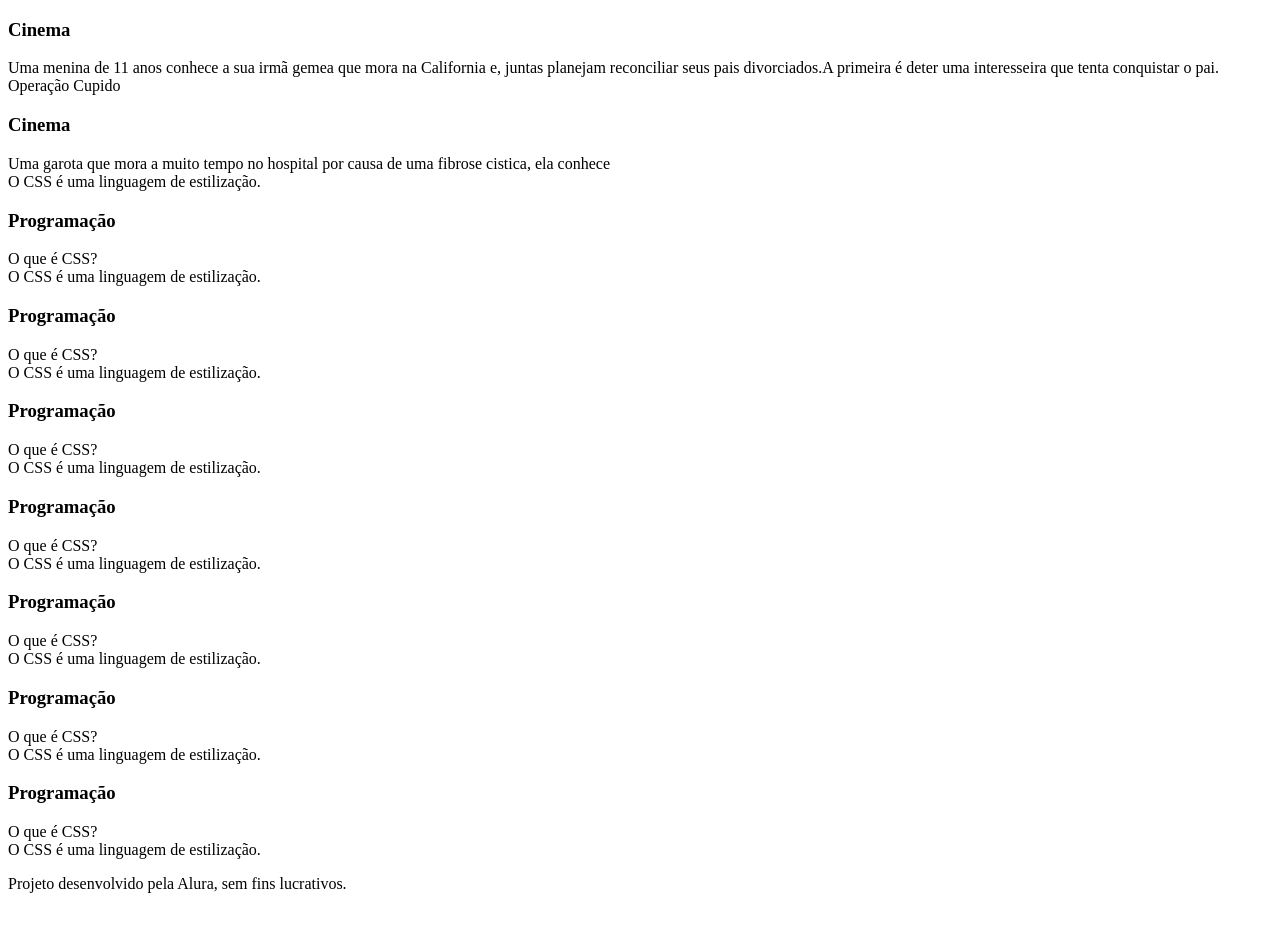
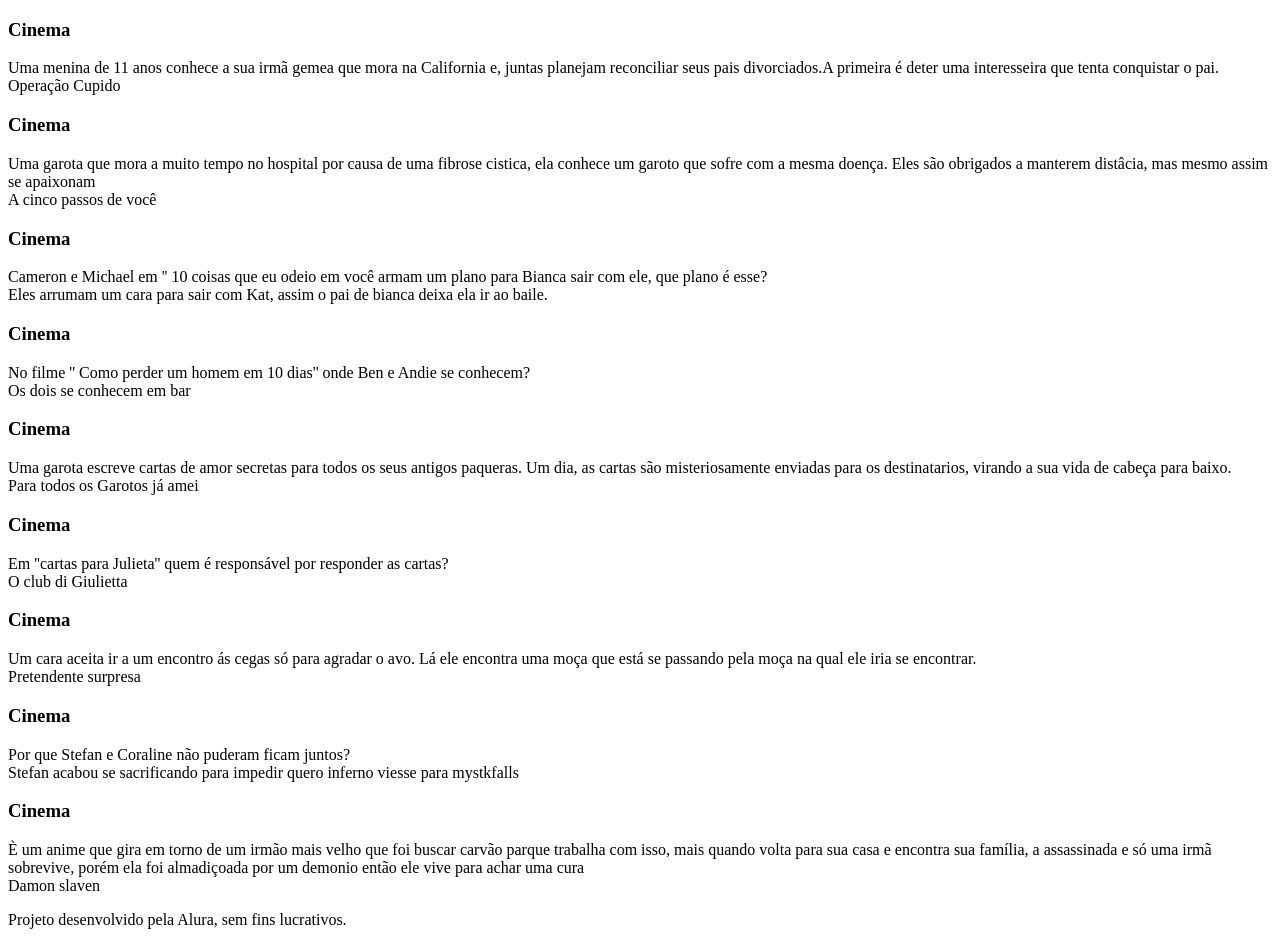
Before and after one commit to Najuliaa/projeto3333, a plain HTML site: page index.html in a window 1280 px wide. Before the commit the page ends 909 px from the top, so only its background shows below. Drawn offline with Linux system fonts and the light colour scheme.

Commit message:
Add files via upload

```diff
--- a/index.html
+++ b/index.html
@@ -29,10 +29,11 @@
                 <h3> Cinema </h3>
         </div>
                       <div class="cartao__conteudo__pergunta">
-                            Uma garota que mora a muito tempo no hospital por causa de uma fibrose cistica, ela conhece
+                            Uma garota que mora a muito tempo no hospital por causa de uma fibrose cistica, ela conhece um
+                            garoto que sofre com a mesma doença. Eles são obrigados a manterem distâcia, mas mesmo assim se apaixonam
                         </div>
                        <div class="cartao__conteudo__resposta">
-                            O CSS é uma linguagem de estilização.
+                            A cinco passos de você
                          </div>
                         </div>
 
@@ -40,13 +41,16 @@
 
          <article class="cartao">
             <div class="cartao__conteudo">
-                    <h3> Programação </h3>
+                    <h3> Cinema </h3>
             </div>
                           <div class="cartao__conteudo__pergunta">
-                                O que é CSS?
+                                Cameron e Michael em '' 10 coisas que eu odeio em você armam um plano para
+                                Bianca sair com ele, que plano é esse?
+
                             </div>
                            <div class="cartao__conteudo__resposta">
-                                O CSS é uma linguagem de estilização.
+                                Eles arrumam um cara para sair com Kat, assim o pai de bianca deixa ela
+                                ir ao baile.
                              </div>
                             </div>
 
@@ -54,13 +58,14 @@
 
                         <article class="cartao">
                             <div class="cartao__conteudo">
-                                    <h3> Programação </h3>
+                                    <h3> Cinema </h3>
                             </div>
                                           <div class="cartao__conteudo__pergunta">
-                                                O que é CSS?
+                                                No filme '' Como perder um homem em 10 dias'' onde Ben e Andie
+                                                se conhecem?
                                             </div>
                                            <div class="cartao__conteudo__resposta">
-                                                O CSS é uma linguagem de estilização.
+                                                 Os dois se conhecem em bar
                                              </div>
                                             </div>
 
@@ -68,13 +73,16 @@
 
                              <article class="cartao">
                                 <div class="cartao__conteudo">
-                                        <h3> Programação </h3>
+                                        <h3> Cinema </h3>
                                 </div>
                                               <div class="cartao__conteudo__pergunta">
-                                                    O que é CSS?
+                                                    Uma garota escreve cartas de amor secretas para todos os seus antigos paqueras.
+                                                    Um dia, as cartas são misteriosamente enviadas para os destinatarios, virando a sua vida
+                                                    de cabeça para baixo.
+
                                                 </div>
                                                <div class="cartao__conteudo__resposta">
-                                                    O CSS é uma linguagem de estilização.
+                                                    Para todos os Garotos já amei
                                                  </div>
                                                 </div>
 
@@ -82,13 +90,13 @@
 
                                  <article class="cartao">
                                     <div class="cartao__conteudo">
-                                            <h3> Programação </h3>
+                                            <h3> Cinema </h3>
                                     </div>
                                                   <div class="cartao__conteudo__pergunta">
-                                                        O que é CSS?
+                                                        Em ''cartas para Julieta'' quem é responsável por responder as cartas?
                                                     </div>
                                                    <div class="cartao__conteudo__resposta">
-                                                        O CSS é uma linguagem de estilização.
+                                                        O club di Giulietta
                                                      </div>
                                                     </div>
 
@@ -96,13 +104,15 @@
 
                                      <article class="cartao">
                                         <div class="cartao__conteudo">
-                                                <h3> Programação </h3>
+                                                <h3> Cinema </h3>
                                         </div>
                                                       <div class="cartao__conteudo__pergunta">
-                                                            O que é CSS?
+                                                            Um cara aceita ir a um encontro ás
+                                                            cegas só para agradar o avo. Lá ele encontra uma moça que está se passando pela moça na qual
+                                                            ele iria se encontrar.
                                                         </div>
                                                        <div class="cartao__conteudo__resposta">
-                                                            O CSS é uma linguagem de estilização.
+                                                            Pretendente surpresa
                                                          </div>
                                                         </div>
 
@@ -110,13 +120,13 @@
 
                                          <article class="cartao">
                                             <div class="cartao__conteudo">
-                                                    <h3> Programação </h3>
+                                                    <h3> Cinema </h3>
                                             </div>
                                                           <div class="cartao__conteudo__pergunta">
-                                                                O que é CSS?
+                                                                Por que Stefan e Coraline não puderam ficam juntos?
                                                             </div>
                                                            <div class="cartao__conteudo__resposta">
-                                                                O CSS é uma linguagem de estilização.
+                                                                Stefan acabou se sacrificando para impedir quero inferno viesse para mystkfalls
                                                              </div>
                                                             </div>
 
@@ -124,13 +134,18 @@
 
                                              <article class="cartao">
                                                 <div class="cartao__conteudo">
-                                                        <h3> Programação </h3>
+                                                        <h3> Cinema </h3>
                                                 </div>
                                                               <div class="cartao__conteudo__pergunta">
-                                                                    O que é CSS?
+                                                                    È um anime que gira em torno de um irmão mais velho que foi buscar carvão parque
+                                                                    trabalha com isso, mais quando volta para sua casa e encontra sua família, a assassinada
+                                                                    e só uma irmã sobrevive, porém ela foi almadiçoada por um demonio então ele vive para achar uma
+                                                                    cura
                                                                 </div>
                                                                <div class="cartao__conteudo__resposta">
-                                                                    O CSS é uma linguagem de estilização.
+                                                                    Damon slaven
+
+
                                                                  </div>
                                                                 </div>
 
```
